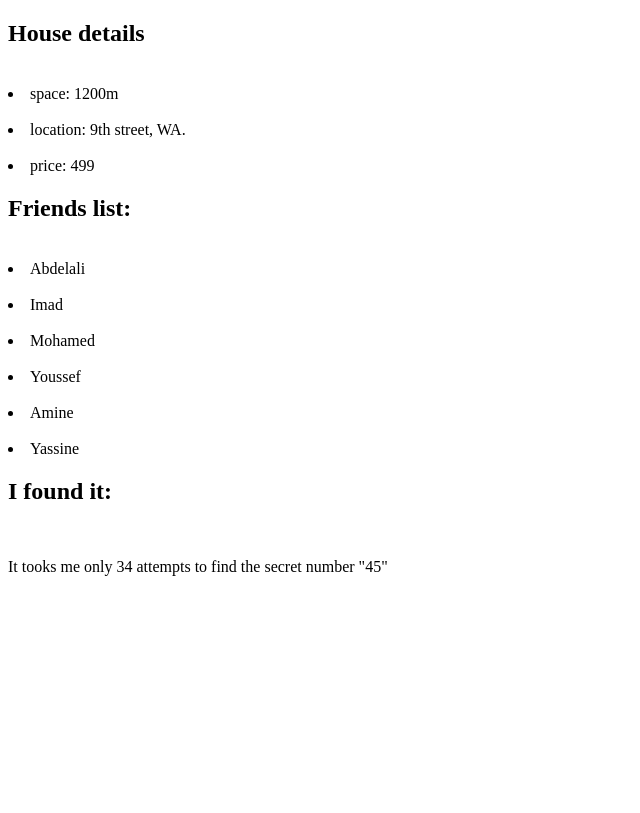
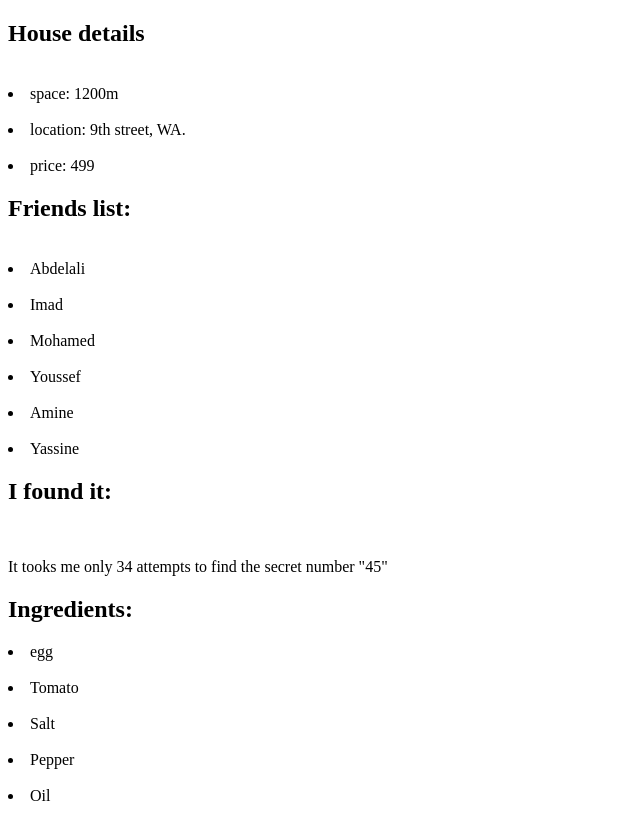
Before and after one commit to AbdelaliLaaguidi/javascriptaio, a plain HTML site: page index.html in a window 1280 px wide. Shown: the whole page, without its empty margins (0-640 px from the left). Drawn offline with Linux system fonts and the light colour scheme.

Commit message:
Learning about map() and join()

```diff
--- a/index.html
+++ b/index.html
@@ -11,6 +11,7 @@
   <div id="divMsg"></div>
   <div id="divMsg2"></div>
   <div id="divMsg3"></div>
+  <div id="divMsg4"></div>
   <script src="index.js"></script>
 </body>
 
--- a/index.js
+++ b/index.js
@@ -40,3 +40,11 @@ const sum = numbers.reduce(
   (previousValue, currentValue) => previousValue + currentValue,
   0
 );
+
+const ingredients = ["egg", "Tomato", "Salt", "Pepper", "Oil"];
+const listIngredients = ingredients
+  .map((ingredient) => `<li>${ingredient}</li>`)
+  .join("<br>");
+document.getElementById(
+  "divMsg4"
+).innerHTML = `<h2>Ingredients:</h2>${listIngredients}`;
```
